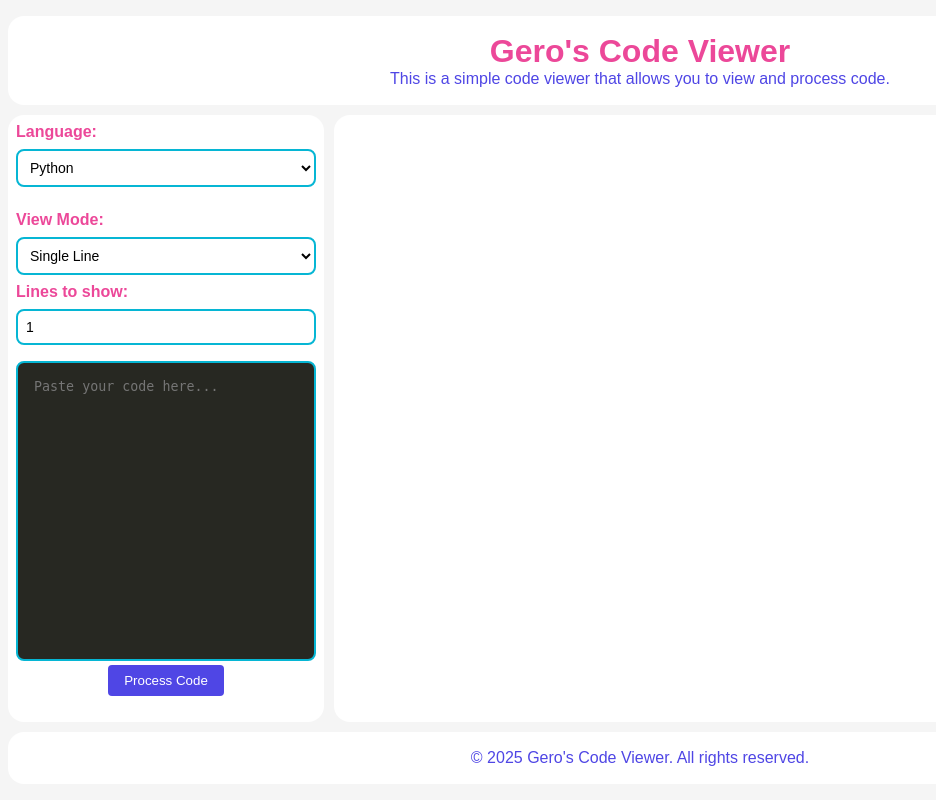
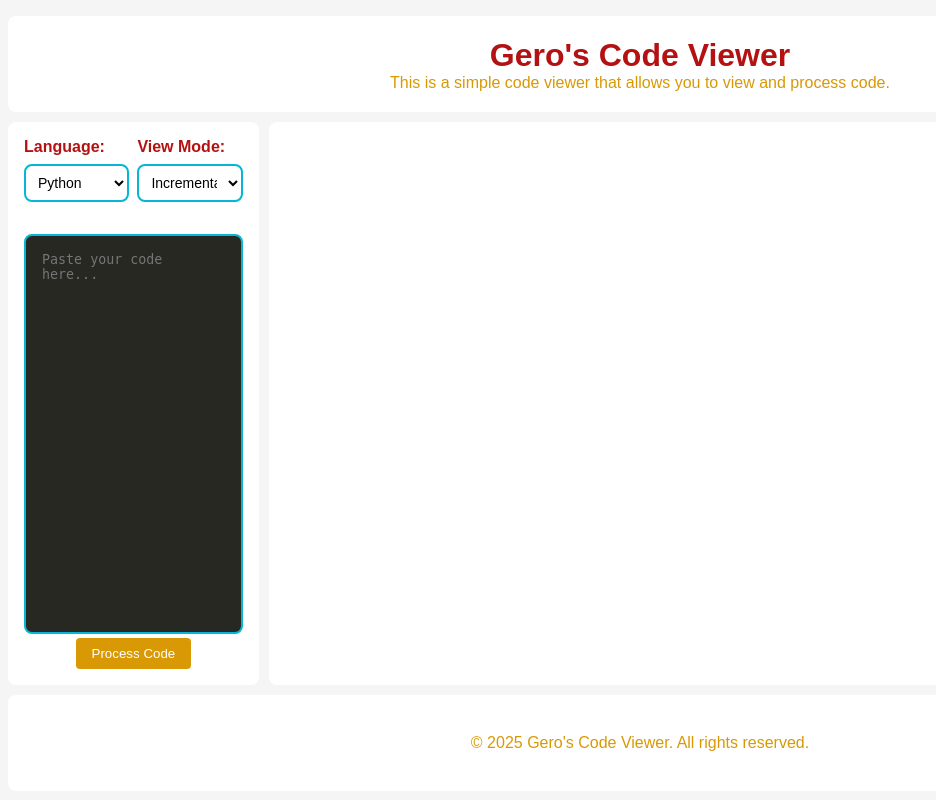
Before and after one commit to GeroZayas/Code-Viewer, a FastAPI app: page / in a window 1280 px wide. Shown: the whole page, without its empty margins (0-936 px from the left). Run offline with FastAPI, Linux system fonts and the light colour scheme.

Commit message:
Fix styling

```diff
--- a/static/css/styles.css
+++ b/static/css/styles.css
@@ -1,11 +1,11 @@
 /* Basic styles */
 :root {
-  --primary: #4f46e5; /* Vibrant indigo */
-  --secondary: #ec4899; /* Bright pink */
-  --tertiary: #06b6d4; /* Cyan */
-  --quaternary: #8b5cf6; /* Purple */
-  --quinary: #10b981; /* Emerald */
-  --senary: #f59e0b; /* Amber */
+  --primary: #d89904;
+  --secondary: #b41212;
+  --tertiary: #06b6d4;
+  --quaternary: #8b5cf6;
+  --quinary: #10b981;
+  --senary: #f59e0b;
 }
 
 *,
@@ -28,18 +28,19 @@
 
 /* make a grid */
 .wrapper {
-  max-width: 1500px;
+  max-width: 2000px;
   margin: 0 auto;
   height: 100vh;
   display: grid;
-  grid-template-columns: 1fr 3fr;
+  grid-template-columns: 1fr 4fr; /* Adjusted to give more space to content */
+  grid-template-rows: 6rem 1fr 6rem;
   grid-gap: 10px;
 }
 
 .wrapper > * {
   background-color: #ffffff;
-  border-radius: 1rem;
-  padding: 0.5rem;
+  border-radius: 0.5rem;
+  padding: 1rem;
   font-size: 100%;
   /* needed for the floated layout*/
 }
@@ -47,11 +48,15 @@
 .footer {
   grid-column: 1 / -1;
   /* needed for the floated layout */
+  padding: 5px 0; /* Reduced padding */
+  max-height: 10rem;
+  margin: 0; /* Removed margin */
   clear: both;
   display: flex;
   flex-direction: column;
   justify-content: center;
   align-items: center;
+
 }
 
 /* We need to set the widths used on floated items back to auto, and remove the bottom margin as when we have grid we have gaps. */
@@ -107,7 +112,7 @@ h1 {
 /* Settings grid */
 .settings-grid {
   display: grid;
-  grid-template-columns: repeat(auto-fit, minmax(200px, 1fr));
+  grid-template-columns: repeat(auto-fit, minmax(100px, 1fr));
   gap: 0.5rem;
   margin-bottom: 1rem;
 }
@@ -148,13 +153,13 @@ input[type="number"] {
 }
 
 textarea#codeInput {
-  width: 300px;
-  height: 300px;
+  width: 100%;
+  min-height: 50vh;  /* Reduce minimum height */
   padding: 1rem;
   border: 2px solid var(--tertiary);
   border-radius: 8px;
   font-family: "JetBrains Mono", "Fira Code", monospace;
-  resize: none;
+  resize: none; /* Allow users to expand if needed */
   background-color: #272822;
   color: #f8f8f2;
 }
@@ -213,10 +218,11 @@ button:hover {
 #codeViewer {
   text-align: left;
   background: #272822;
-  padding: 2rem;
+  padding: 1rem;
   border-radius: 8px;
   border: 2px solid var(--tertiary);
-  height: 500px;
+  width: 100%;
+  height: 570px;
   overflow-y: auto;
   overflow-x: auto;
   position: relative;
--- a/static/js/scripts.js
+++ b/static/js/scripts.js
@@ -18,6 +18,8 @@ document.addEventListener('DOMContentLoaded', () => {
     const currentLineSpan = document.getElementById('currentLine');
     const totalLinesSpan = document.getElementById('totalLines');
     const viewerSection = document.querySelector('.viewer-section');
+
+    linesCountContainer.style.display = 'none';
 
     let codeLines = [];
     let currentLineIndex = 0;
--- a/templates/index.html
+++ b/templates/index.html
@@ -37,9 +37,9 @@
             <div class="setting-item dbGreen">
               <label for="viewMode">View Mode:</label>
               <select id="viewMode">
+                <option value="incremental">Incremental</option>
                 <option value="single">Single Line</option>
                 <option value="multi">Multiple Lines</option>
-                <option value="incremental">Incremental</option>
               </select>
             </div>
 
@@ -53,8 +53,8 @@
             id="codeInput"
             placeholder="Paste your code here..."
           ></textarea>
-          <button id="processCode">Process Code</button>
         </div>
+        <button id="processCode">Process Code</button>
     </aside>
 
     <div class="content">
```
